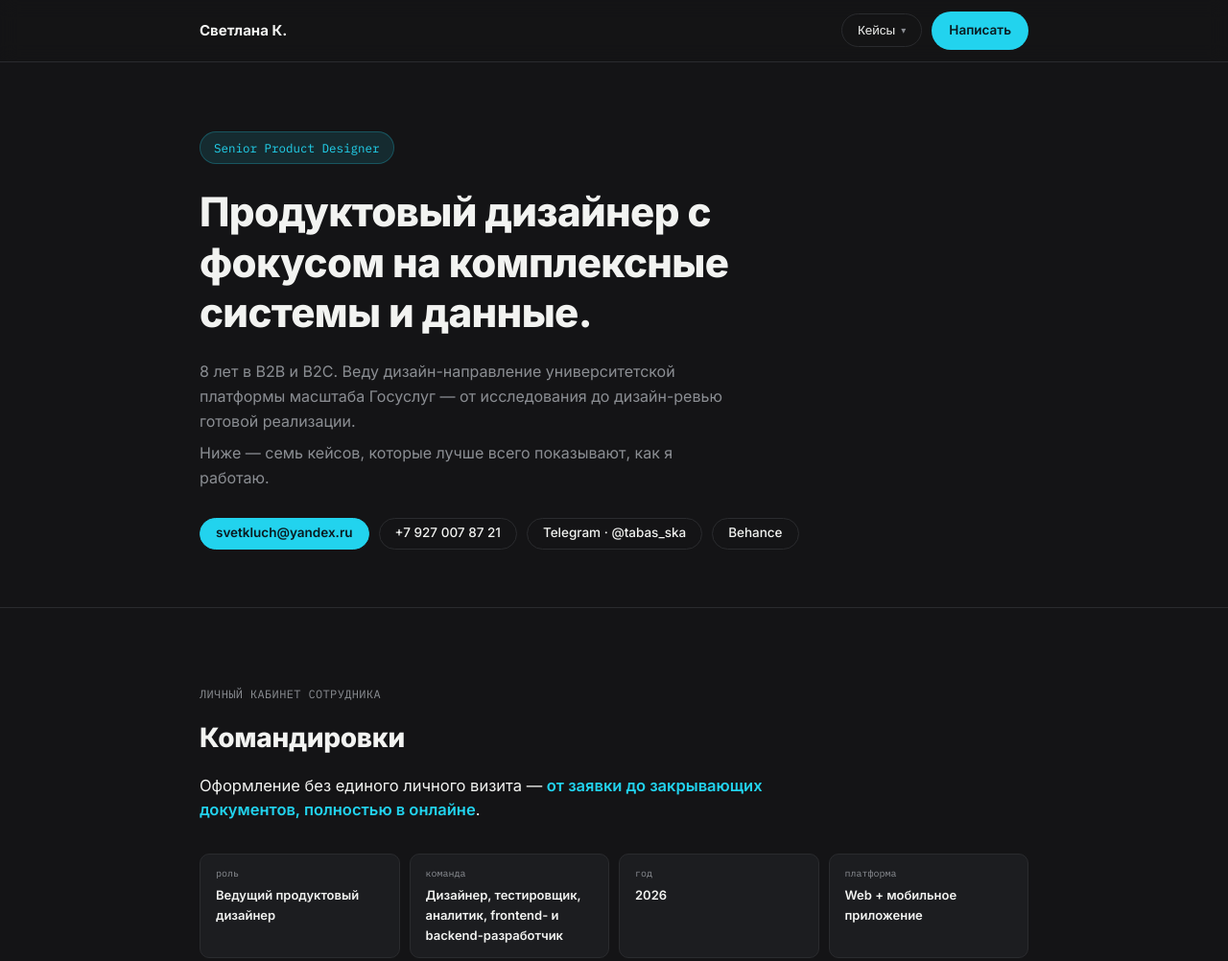
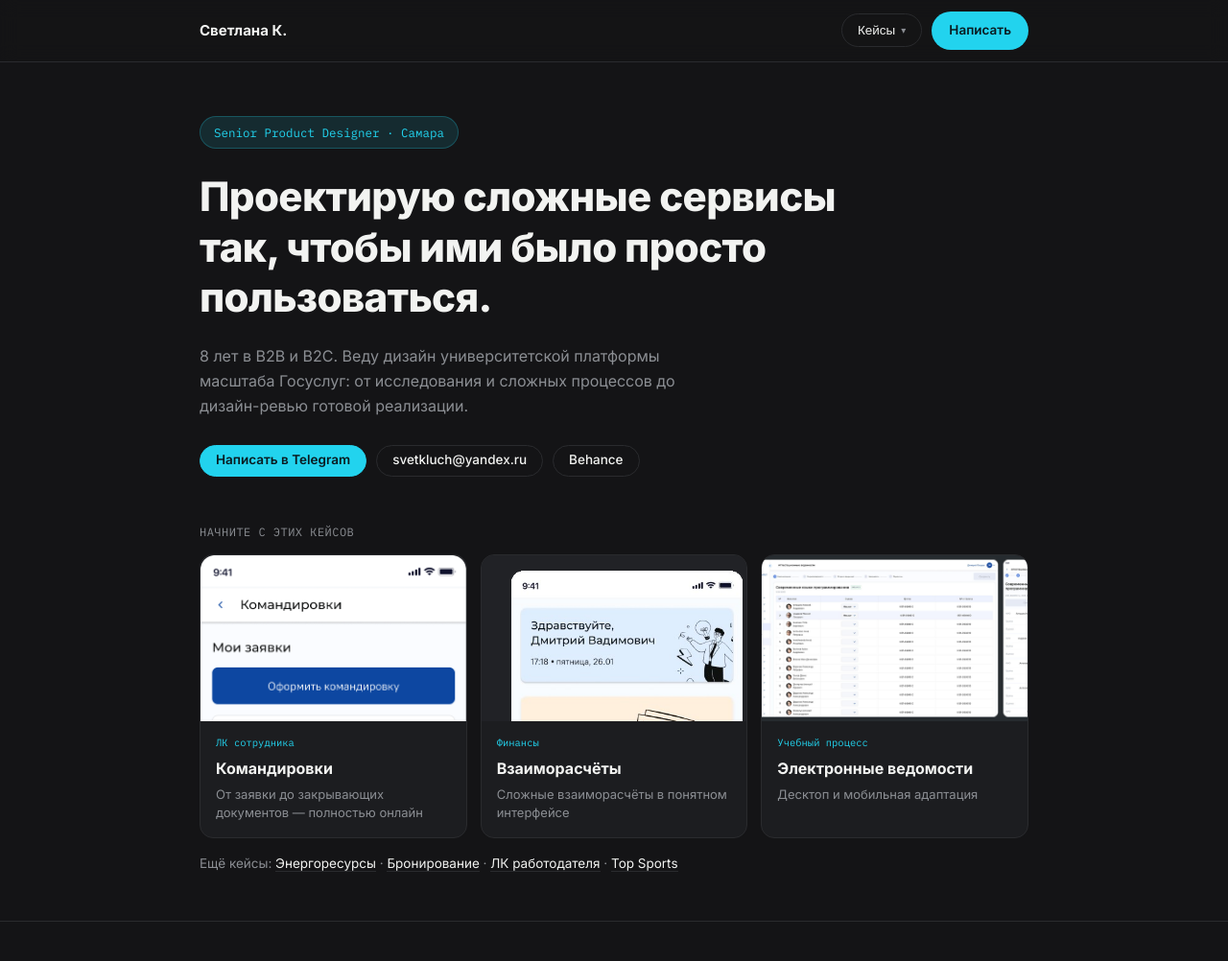
Before and after one commit to tabasska/portfolio, a plain HTML site: page index.html in a window 1280 px wide. Shown: the top 1002 px of the page at 96% size. Drawn offline with Linux system fonts and the light colour scheme.

Commit message:
Add files via upload

```diff
--- a/index.html
+++ b/index.html
@@ -52,7 +52,21 @@
   .cases-dropdown a:hover{background:var(--surface); color:var(--ink);}
   @media (max-width:640px){.cases-trigger span.label{display:none;}}
 
-  .intro{padding:72px 0 60px;}
+  .intro{padding:56px 0 48px;}
+  .feat-label{font-family:'IBM Plex Mono'; font-size:12px; color:var(--muted); letter-spacing:0.04em; text-transform:uppercase; margin:48px 0 14px;}
+  .feat-grid{display:grid; grid-template-columns:repeat(3,1fr); gap:14px;}
+  .feat{display:flex; flex-direction:column; background:var(--surface); border:1px solid var(--line); border-radius:14px; overflow:hidden; transition:border-color .15s ease, transform .15s ease;}
+  .feat:hover{border-color:var(--accent); transform:translateY(-2px);}
+  .feat-img{aspect-ratio:16/10; background:var(--surface2); overflow:hidden; display:flex; align-items:center; justify-content:center;}
+  .feat-img img{width:100%; height:100%; object-fit:cover; object-position:top; display:block;}
+  .feat-body{padding:14px 16px 16px;}
+  .feat-ctx{font-family:'IBM Plex Mono'; font-size:10.5px; color:var(--accent); margin-bottom:6px;}
+  .feat-title{font-weight:700; font-size:16px; margin-bottom:4px;}
+  .feat-text{font-size:13px; color:var(--muted); line-height:1.45;}
+  .feat-more{margin-top:16px; font-size:13.5px; color:var(--muted);}
+  .feat-more a{color:var(--ink); border-bottom:1px solid var(--line);}
+  .feat-more a:hover{color:var(--accent); border-color:var(--accent);}
+  @media (max-width:760px){.feat-grid{grid-template-columns:1fr;} .feat-img{aspect-ratio:16/7;} h1{font-size:32px;}}
   .pill{display:inline-block; font-family:'IBM Plex Mono'; font-size:12.5px; color:var(--accent); background:var(--accent-dim); padding:6px 14px; border-radius:100px; margin-bottom:24px; border:1px solid rgba(34,211,238,0.25);}
   h1{font-weight:800; font-size:42px; line-height:1.25; max-width:680px; margin-bottom:22px; letter-spacing:-0.015em;}
   .intro p{font-size:16px; color:var(--muted); max-width:560px; margin-bottom:8px;}
@@ -160,16 +174,31 @@
 
 <section class="intro">
   <div class="wrap">
-    <span class="pill">Senior Product Designer</span>
-    <h1>Продуктовый дизайнер с фокусом на комплексные системы и данные.</h1>
-    <p>8 лет в B2B и B2C. Веду дизайн-направление университетской платформы масштаба Госуслуг — от исследования до дизайн-ревью готовой реализации.</p>
-    <p>Ниже — семь кейсов, которые лучше всего показывают, как я работаю.</p>
+    <span class="pill">Senior Product Designer · Самара</span>
+    <h1>Проектирую сложные сервисы так, чтобы ими было просто пользоваться.</h1>
+    <p>8 лет в B2B и B2C. Веду дизайн университетской платформы масштаба Госуслуг: от исследования и сложных процессов до дизайн-ревью готовой реализации.</p>
     <div class="contact-row">
-      <a href="mailto:svetkluch@yandex.ru" class="primary">svetkluch@yandex.ru</a>
-      <a href="tel:+79270078721">+7 927 007 87 21</a>
-      <a href="https://t.me/tabas_ska" target="_blank" rel="noopener">Telegram · @tabas_ska</a>
+      <a href="https://t.me/tabas_ska" target="_blank" rel="noopener" class="primary">Написать в Telegram</a>
+      <a href="mailto:svetkluch@yandex.ru">svetkluch@yandex.ru</a>
       <a href="https://www.behance.net/tabassky" target="_blank" rel="noopener">Behance</a>
     </div>
+
+    <div class="feat-label">Начните с этих кейсов</div>
+    <div class="feat-grid">
+      <a class="feat" href="#trips">
+        <div class="feat-img"><img src="images/trips-list-v3.png" alt="" loading="lazy"></div>
+        <div class="feat-body"><div class="feat-ctx">ЛК сотрудника</div><div class="feat-title">Командировки</div><div class="feat-text">От заявки до закрывающих документов — полностью онлайн</div></div>
+      </a>
+      <a class="feat" href="#debts">
+        <div class="feat-img"><img src="images/debts-main.png" alt="" loading="lazy"></div>
+        <div class="feat-body"><div class="feat-ctx">Финансы</div><div class="feat-title">Взаиморасчёты</div><div class="feat-text">Сложные взаиморасчёты в понятном интерфейсе</div></div>
+      </a>
+      <a class="feat" href="#sheets">
+        <div class="feat-img"><img src="images/sheets-hero.png" alt="" loading="lazy"></div>
+        <div class="feat-body"><div class="feat-ctx">Учебный процесс</div><div class="feat-title">Электронные ведомости</div><div class="feat-text">Десктоп и мобильная адаптация</div></div>
+      </a>
+    </div>
+    <div class="feat-more">Ещё кейсы: <a href="#energy">Энергоресурсы</a> · <a href="#booking">Бронирование</a> · <a href="#employer">ЛК работодателя</a> · <a href="#topsports">Top Sports</a></div>
   </div>
 </section>
 
```
